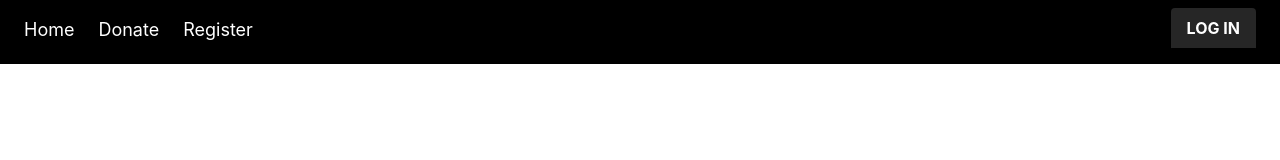
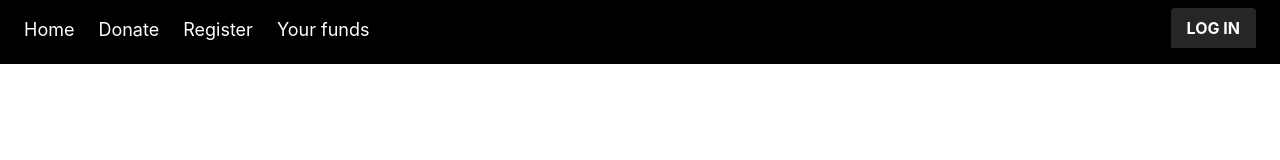
Before and after one commit to Donate-for-purpose/Frontend, a Next.js app: page /components/Navbar in a window 1280 px wide. Shown: the top 160 px of the page. Built offline with nearby package versions, Linux system fonts and the light colour scheme.

Commit message:
new navbar test

```diff
--- a/pages/components/Navbar.tsx
+++ b/pages/components/Navbar.tsx
@@ -15,6 +15,9 @@ function Navbar() {
           <li className="mr-3 lg:mr-6 my-4 text-lg">
             <a href="#">Register</a>
           </li>
+          <li className="mr-3 lg:mr-6 my-4 text-lg">
+            <a href="#">Your funds</a>
+          </li>
         </div>
 
 
```
